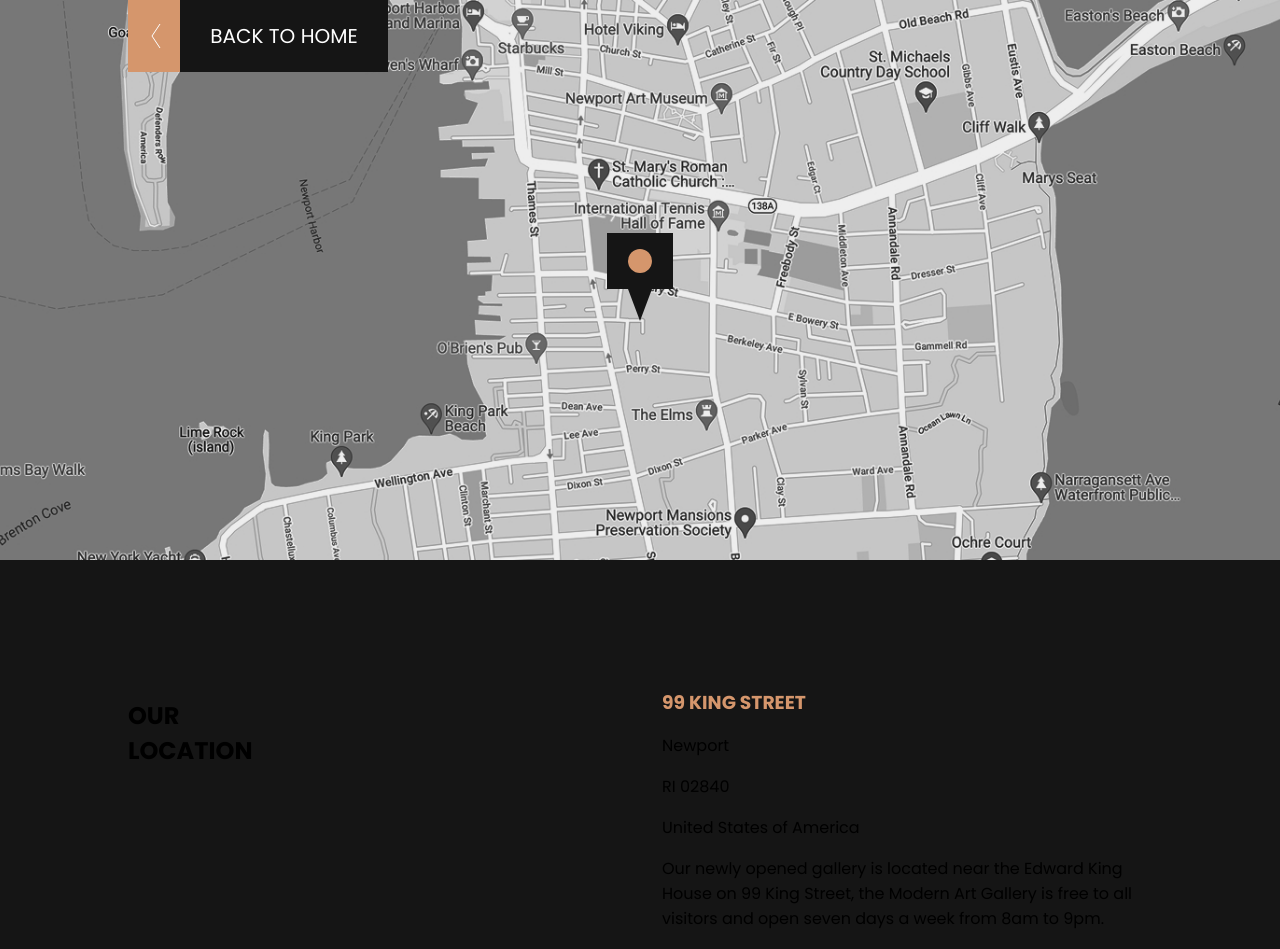
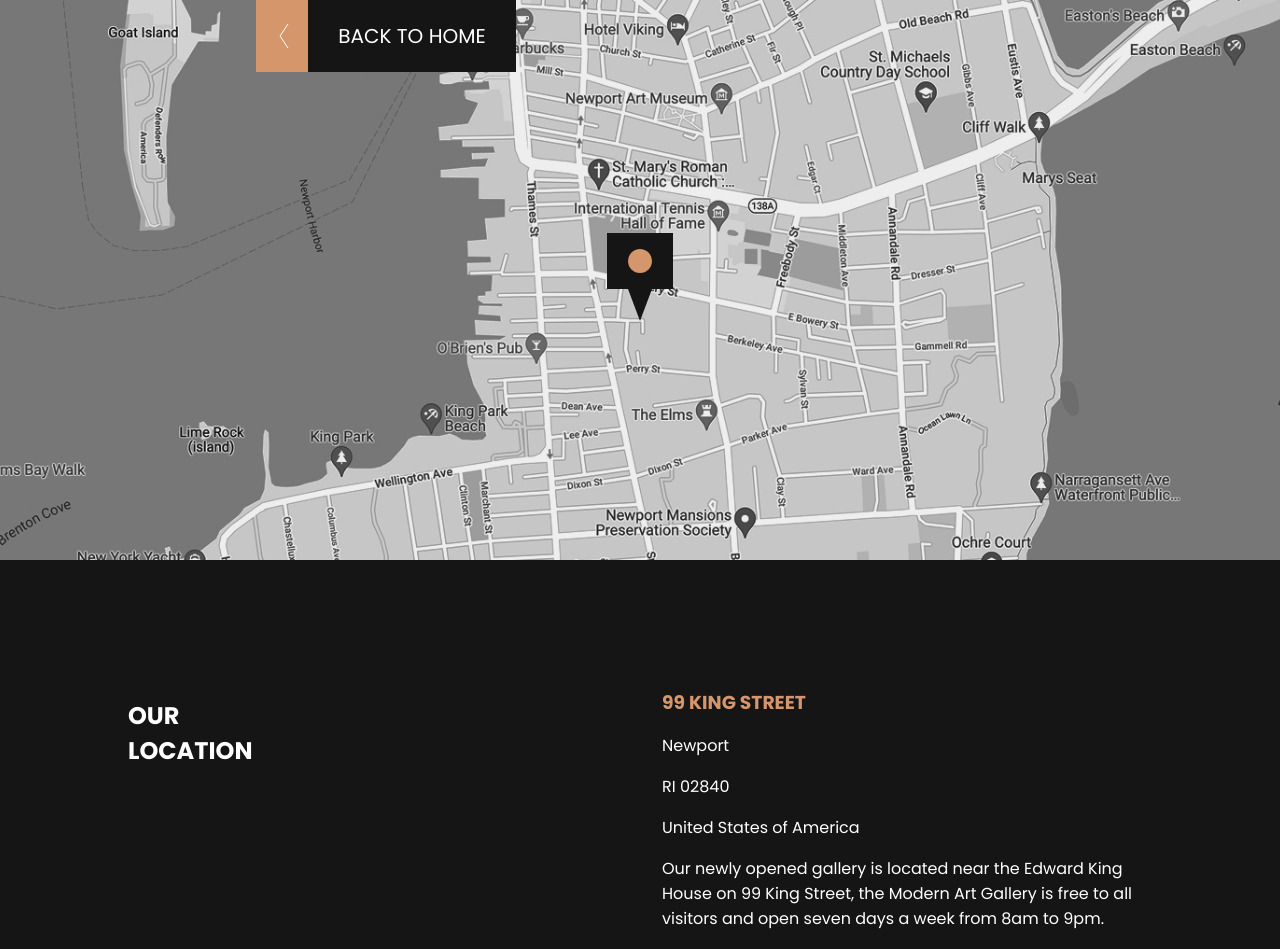
Before and after one commit to TatoMesa/Modern-Art-Gallery, a website built with webpack: page location.html in a window 1280 px wide. Shown: the top 949 px of the page. Built offline with nearby package versions, Linux system fonts and the light colour scheme.

Commit message:
Con property location terminado

```diff
--- a/location.html
+++ b/location.html
@@ -33,7 +33,7 @@
     </section>
 
     <section class="propertys-location">
-      <h1>OUR LOCATION</h1>
+      <h1 class="h1-location">OUR LOCATION</h1>
       <div>
         <h3>99 KING STREET</h3>
         <p>Newport</p>
--- a/scss/_body.scss
+++ b/scss/_body.scss
@@ -11,7 +11,7 @@
 
 div.page{
   width: 100%;
-  max-width: 1600px;
+  max-width: 1800px;
   min-height: 100vh;
 
 
--- a/scss/_hero-location.scss
+++ b/scss/_hero-location.scss
@@ -16,6 +16,9 @@
       font-size: 20px;
       @media (min-width: 768px){
         left: 10%;
+      }
+       @media (min-width: 1024px){
+        left: 20%;
       }
 
     }
--- a/scss/_propertys-location.scss
+++ b/scss/_propertys-location.scss
@@ -5,13 +5,17 @@
     background-color: variables.$color-black;
     display: flex;
     flex-direction: column;
-    h1{
+    h1.h1-location{
         margin-top:10px;
+        color: variables.$color-white;
 
     }
     h3{
         margin: 0;
         color: variables.$color-gold;
+    }
+    p{
+        color: variables.$color-white;
     }
     p:last-child{
         margin-top: 15px;
```
Also changed, not shown: css/styles.css, 1 other file.
